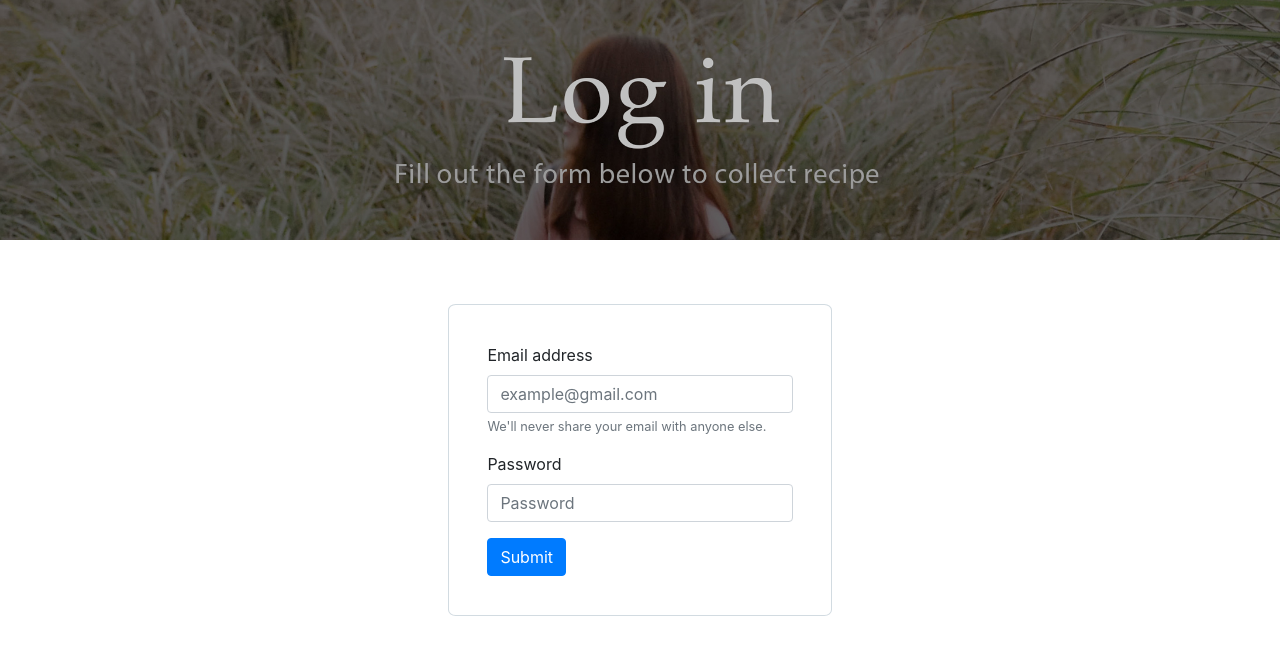
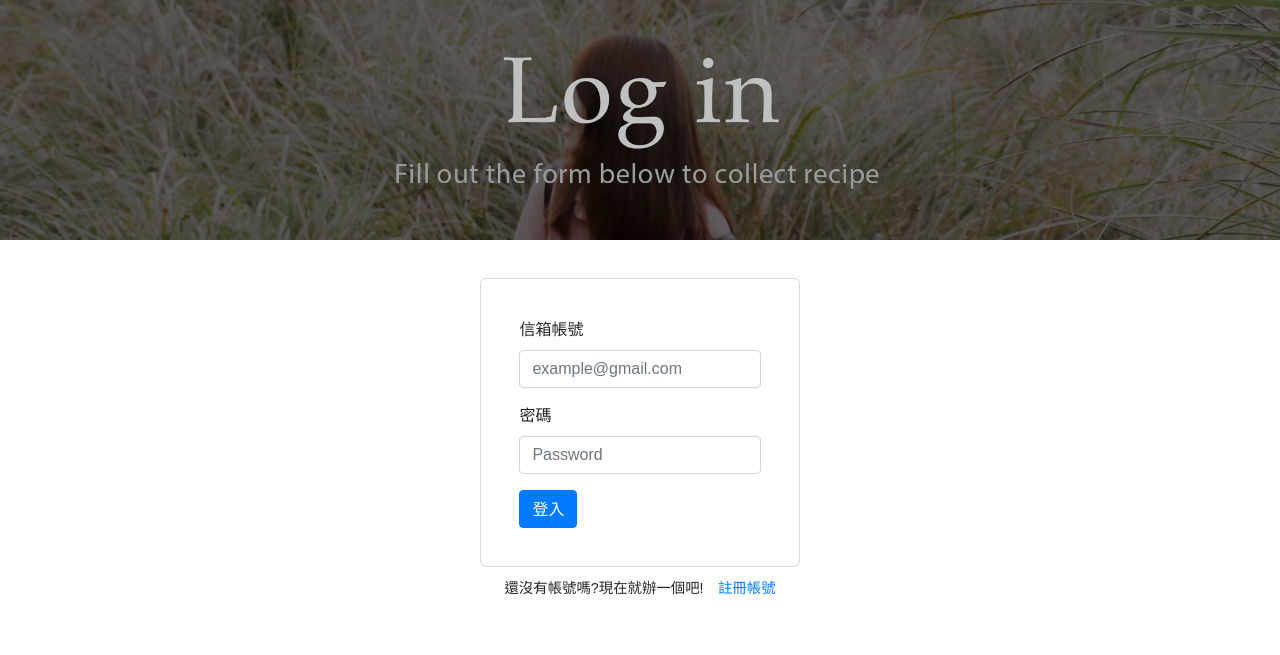
Before and after one commit to s60127h/dessert, a PHP site: page /login.php in a window 1280 px wide. Shown: the top 655 px of the page. Run offline with PHP 8.4, Linux system fonts and the light colour scheme; some libraries are stand-ins or nearby versions.

Commit message:
finish login front page

```diff
--- a/css/style.css
+++ b/css/style.css
@@ -43,8 +43,8 @@ html {
 	border: 1px solid #d2dbe1;
 	border-radius: 2%;
 	padding: 3%;
-	margin: 5% auto;
-	width: 30%;
+	margin: 3% auto 4%;
+	width: 25%;
 }
 
 .userkeyin img{
@@ -53,8 +53,15 @@ html {
 	margin: -3% auto 3%;
 }
 
-.userkeyin img{
+.form-group{
+    font-family: Microsoft JhengHei, Arial, sans-serif;
+}
 
+.login p{
+    margin-top: -5%;
+	text-align: center;
+	font-size: 90%;
+    font-family: Microsoft JhengHei, Arial, sans-serif;
 }
 
 #nav{
--- a/login.php
+++ b/login.php
@@ -13,17 +13,19 @@
         <div class="userkeyin">
 <!--            <img src="images/icon/sr-icon.jpg"> -->
             <div class="form-group">
-                <label for="exampleInputEmail1">Email address</label>
+                <label for="exampleInputEmail1">信箱帳號</label>
                 <input type="email" class="form-control" id="exampleInputEmail1" aria-describedby="emailHelp" placeholder="example@gmail.com">
-                <small id="emailHelp" class="form-text text-muted">We'll never share your email with anyone else.</small>
+<!--                <small id="emailHelp" class="form-text text-muted">We'll never share your email with anyone else.</small> -->
             </div>
             <div class="form-group">
-                <label for="exampleInputPassword1">Password</label>
+                <label for="exampleInputPassword1">密碼</label>
                 <input type="password" class="form-control" id="exampleInputPassword1" placeholder="Password">
             </div>
-            <button type="submit" class="btn btn-primary">Submit</button>
+            <button type="submit" class="btn btn-primary">登入</button>
         </div>
         </form>
+        <br>
+        <p class="create-account">還沒有帳號嗎?現在就辦一個吧!&emsp;<a href="#">註冊帳號</a></p>
     </div>
 </body>
 </html>
```
